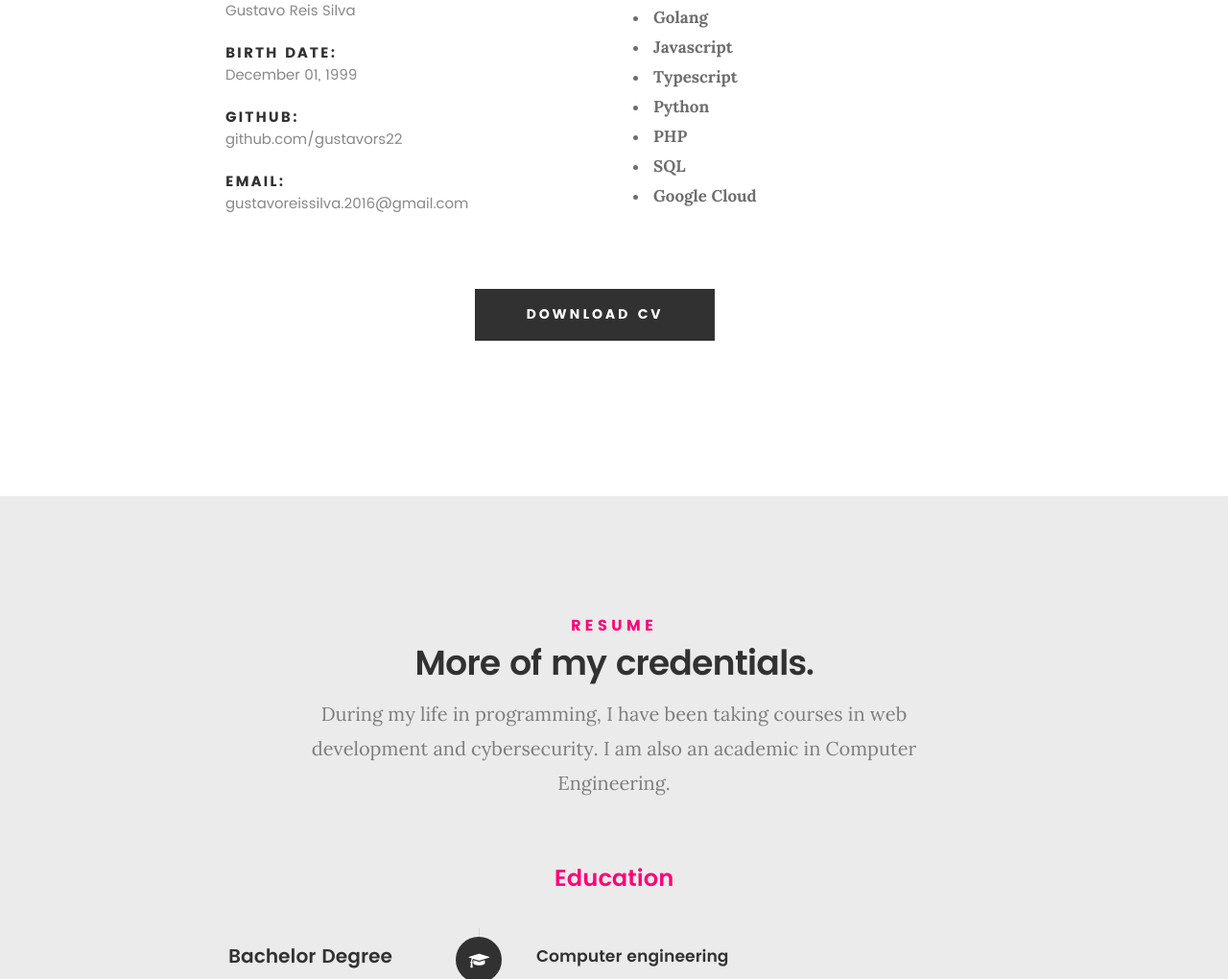
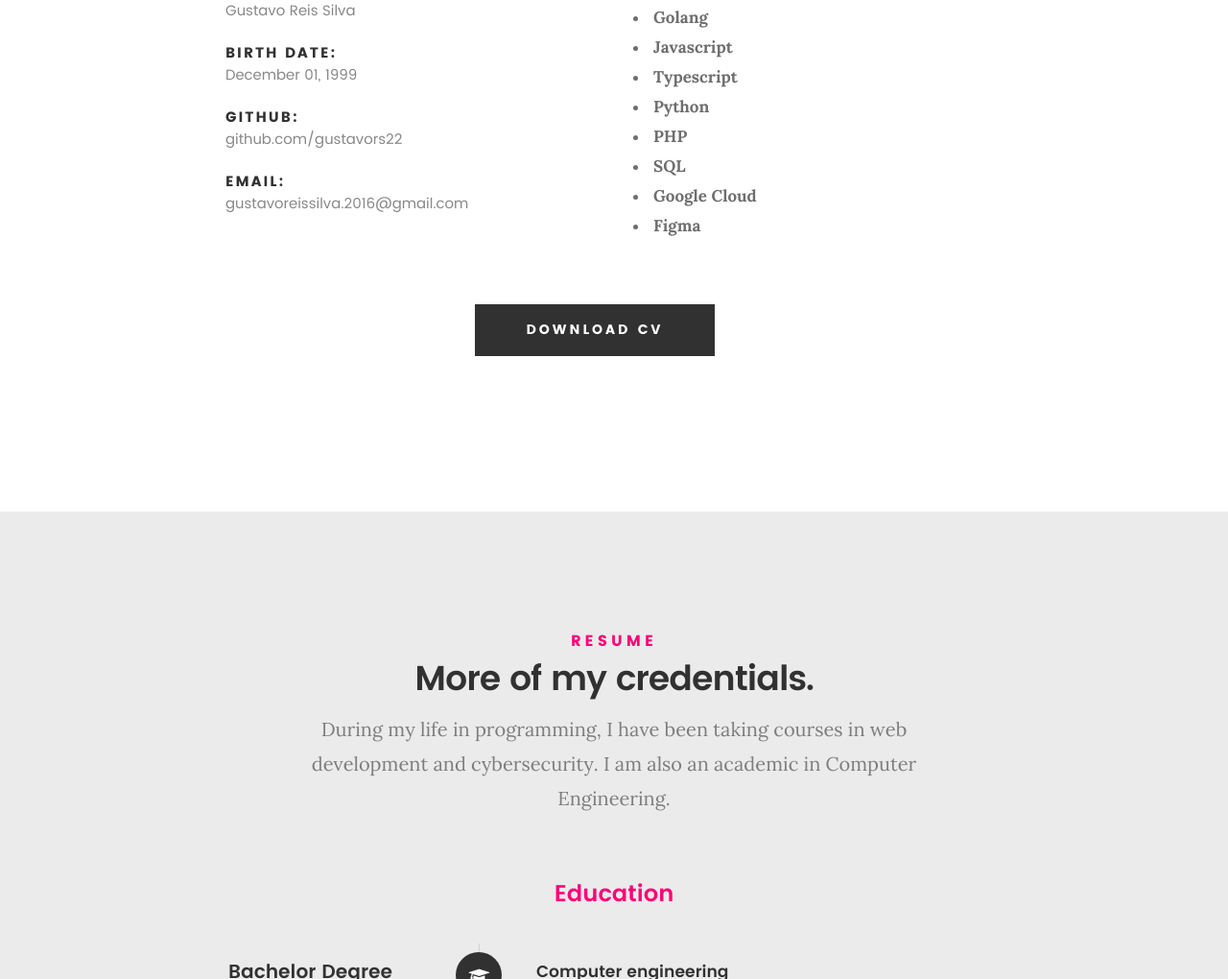
Before and after one commit to gustavors22/gustavors22.github.io, a plain HTML site: page index.html in a window 1280 px wide. Shown: the part 1340-2360 px from the top of the page at 96% size. Drawn offline with Linux system fonts and the light colour scheme.

Commit message:
add figma

```diff
--- a/index.html
+++ b/index.html
@@ -152,6 +152,9 @@
 				   </li>
 				   <li>
 					<strong>Google Cloud</strong>
+				   </li>
+				   <li>
+					<strong>Figma</strong>
 				   </li>
 
 				</ul> <!-- /skill-bars -->
```
